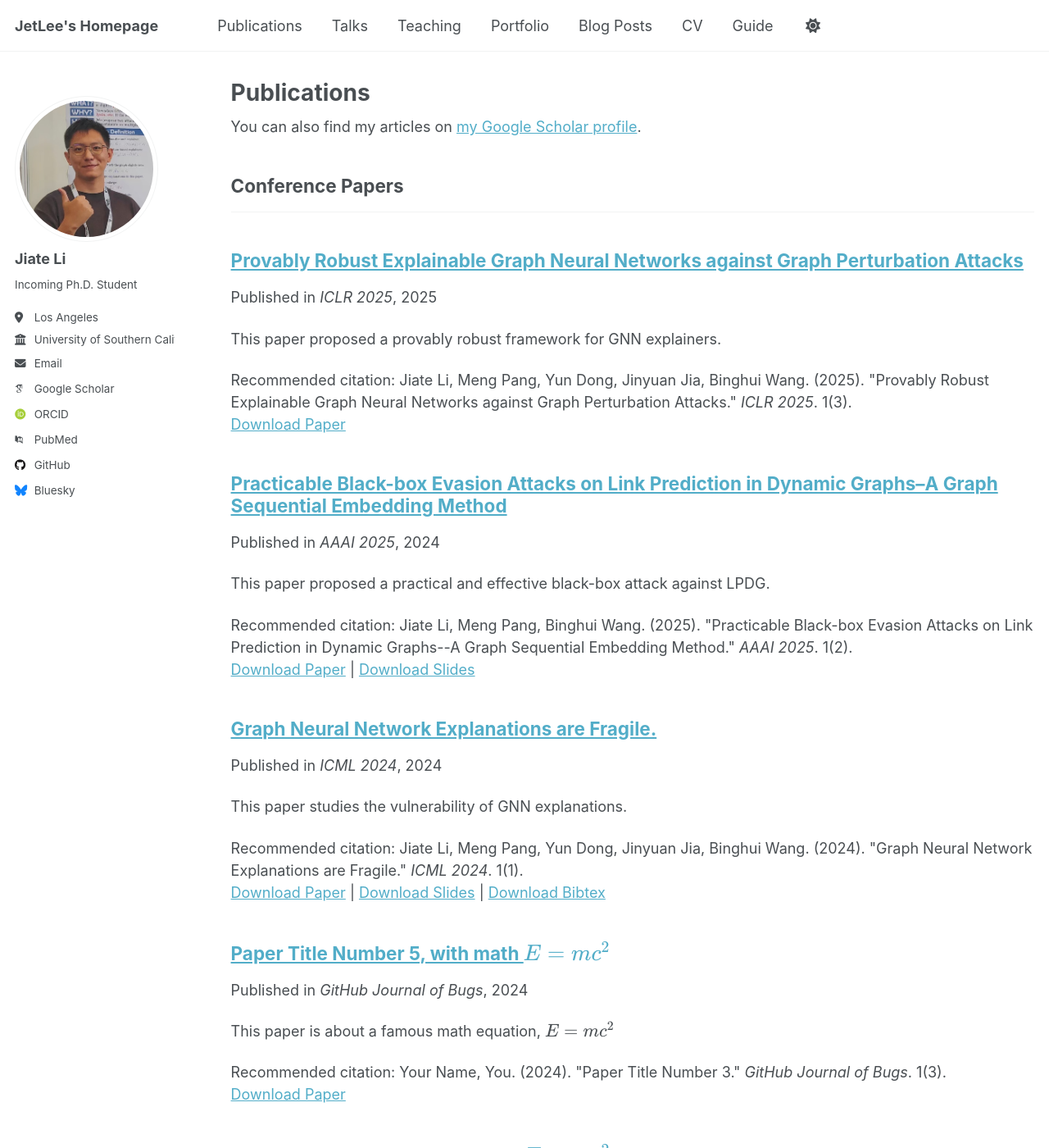
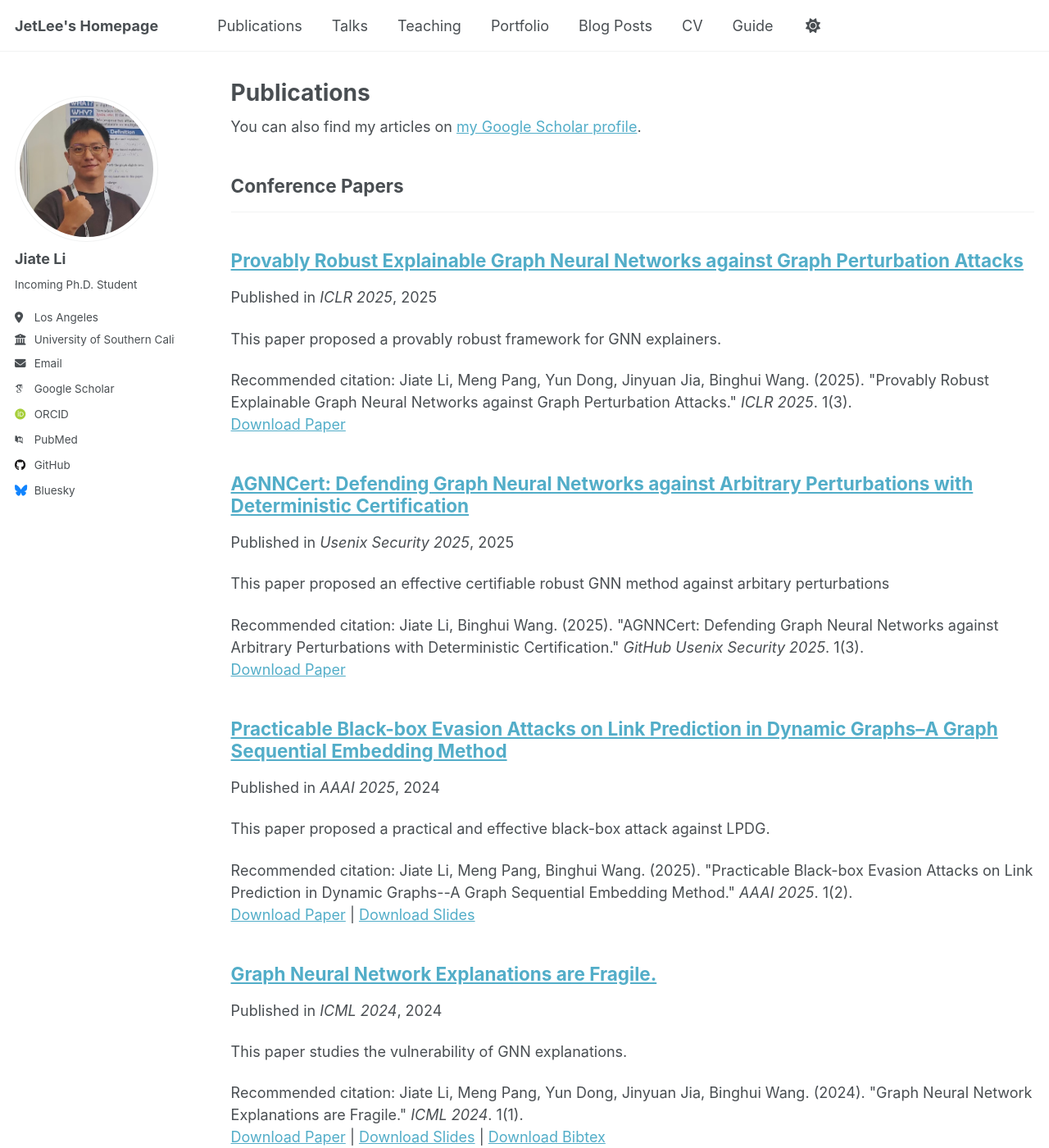
Before and after one commit to JetRichardLee/JetRichardLee.github.io, a Jekyll site: the page built from _pages/publications.html, in a window 1280 px wide and 1400 px high. Shown: the whole window at 82% size. Built offline with Jekyll 4.4.1, drawn with Linux system fonts in a browser that asks for light colours; some web fonts are replaced; a script that is not in the unit is left out.

Commit message:
Update AGNNCert.md

```diff
--- a/_publications/AGNNCert.md
+++ b/_publications/AGNNCert.md
@@ -1,13 +1,13 @@
 ---
-title: "Paper Title Number 5, with math $$E=mc^2$$"
+title: "AGNNCert: Defending Graph Neural Networks against Arbitrary Perturbations with Deterministic Certification"
 collection: publications
 category: conferences
-permalink: /publication/2024-02-17-paper-title-number-4
-excerpt: 'This paper is about a famous math equation, $$E=mc^2$$'
-date: 2024-02-17
-venue: 'GitHub Journal of Bugs'
-paperurl: 'http://academicpages.github.io/files/paper3.pdf'
-citation: 'Your Name, You. (2024). &quot;Paper Title Number 3.&quot; <i>GitHub Journal of Bugs</i>. 1(3).'
+permalink: https://arxiv.org/abs/2502.00765
+excerpt: 'This paper proposed an effective certifiable robust GNN method against arbitary perturbations'
+date: 2025-02-02
+venue: 'Usenix Security 2025'
+paperurl: 'https://arxiv.org/pdf/2502.00765'
+citation: 'Jiate Li, Binghui Wang. (2025). &quot;AGNNCert: Defending Graph Neural Networks against Arbitrary Perturbations with Deterministic Certification.&quot; <i>GitHub Usenix Security 2025</i>. 1(3).'
 ---
 
 Using [MathJax](https://www.mathjax.org/) in the description is supported - $$E=mc^2$$ - however, the use must be mindful that the default delimiters are `$$...$$` and `\\[...\\]` which differs from the `$...$` that is typically expected.
```
